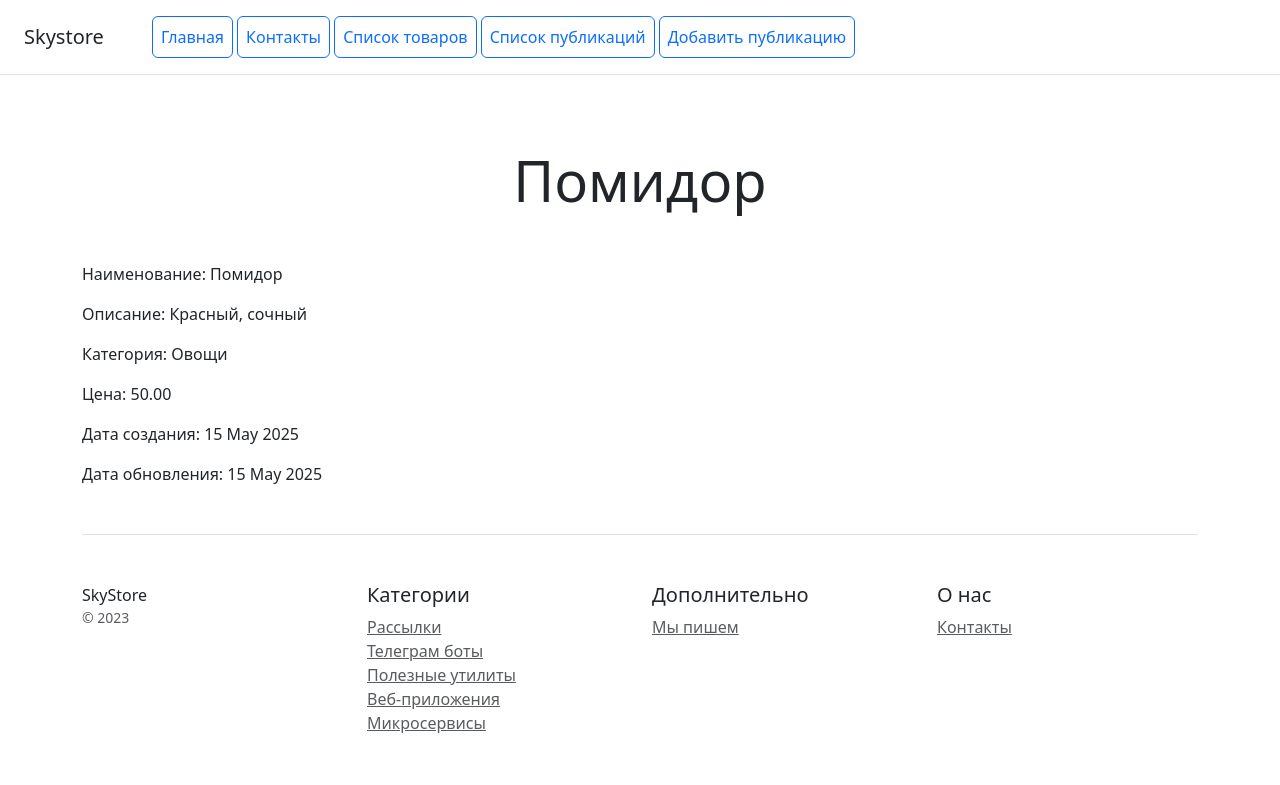
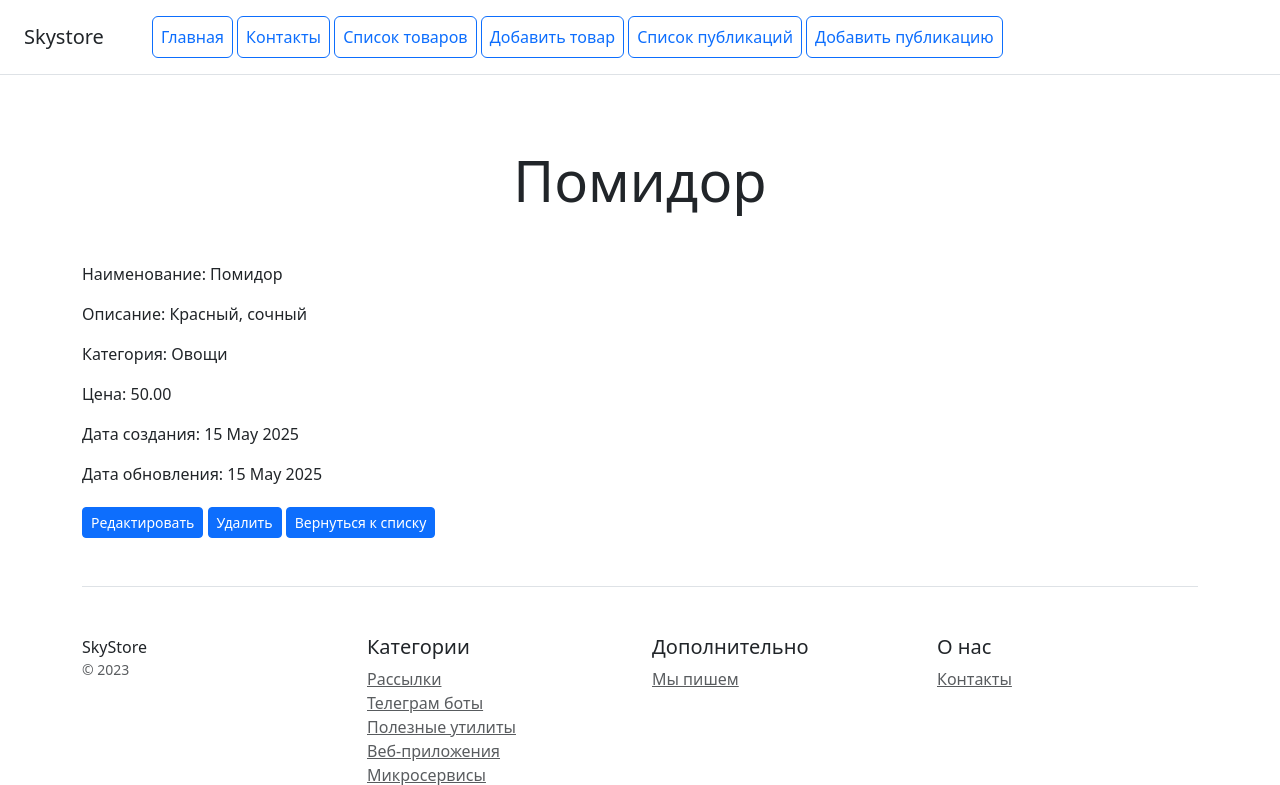
Before and after one commit to KolDaria/PJ_Django, a Django app: page /catalog/product_detail/1 in a window 1280 px wide. Shown: the top 785 px of the page. Before the commit the page ends 733 px from the top, so only its background shows below. Run offline with Django 5.2, Linux system fonts and the light colour scheme; data comes from the database, SQL or seed files in the repository.

Commit message:
Реализован механизм CRUD для модели продуктов

```diff
--- a/blog/templates/blog_confirm_delete.html
+++ b/blog/templates/blog_confirm_delete.html
@@ -1,9 +1,9 @@
 {% extends 'base.html' %}
 
-{% block title %}Удалить книгу{% endblock %}
+{% block title %}Удалить публикацию{% endblock %}
 
 {% block content %}
-<h2>Удалить книгу</h2>
+<h2>Удалить публикацию</h2>
 <p>Вы уверены, что хотите удалить "{{blog.title}}"?</p>
 <form method="post">
     {% csrf_token %}
--- a/catalog/templates/header.html
+++ b/catalog/templates/header.html
@@ -4,7 +4,8 @@
     <nav class="ms-5">
         <a class="p-2 btn btn-outline-primary" href="{% url 'main' %}">Главная</a>
         <a class="p-2 btn btn-outline-primary" href="{% url 'catalog:contact_list' %}">Контакты</a>
-        <a class="p-2 btn btn-outline-primary" href="{% url 'catalog:product_list' %}">Список товаров</a>
+        <a class="p-2 btn btn-outline-primary" href="{% url 'catalog:products_list' %}">Список товаров</a>
+        <a class="p-2 btn btn-outline-primary" href="{% url 'catalog:product_create' %}">Добавить товар</a>
         <a class="p-2 btn btn-outline-primary" href="{% url 'blog:blogs_list' %}">Список публикаций</a>
         <a class="p-2 btn btn-outline-primary" href="{% url 'blog:blog_create' %}">Добавить публикацию</a>
     </nav>
--- a/catalog/templates/main.html
+++ b/catalog/templates/main.html
@@ -10,7 +10,7 @@
 <div class="pricing-header px-3 py-3 pt-md-5 pb-md-4 mx-auto text-center">
     <h1 class="display-4">Добро пожаловать на мой сайт!</h1>
     <p>Это главная страница. Выберите что вас интересует.</p>
-    <a class="p-2 btn btn-outline-primary" href="{% url 'catalog:product_list' %}">Перейти в товары</a>
+    <a class="p-2 btn btn-outline-primary" href="{% url 'catalog:products_list' %}">Перейти в товары</a>
     <a class="p-2 btn btn-outline-primary" href="{% url 'blog:blogs_list' %}">Перейти в блог</a>
 </div>
 </body>
--- a/catalog/templates/product_detail.html
+++ b/catalog/templates/product_detail.html
@@ -15,4 +15,9 @@
         <p>Цена: {{ product.purchase_price}}</p>
         <p>Дата создания: {{ product.created_at|date:"d M Y" }}</p>
         <p>Дата обновления: {{ product.updated_at|date:"d M Y" }}</p>
+
+        <a href="{% url 'catalog:product_edit' product.id %}" class="btn btn-primary btn-sm" style="margin-top: 5px;">Редактировать</a>
+        <a href="{% url 'catalog:product_delete' product.id %}" class="btn btn-primary btn-sm" style="margin-top: 5px;">Удалить</a>
+        <a href="{% url 'catalog:products_list' %}" class="btn btn-primary btn-sm" style="margin-top: 5px;">Вернуться к списку</a>
+
 {% endblock %}
--- a/catalog/urls.py
+++ b/catalog/urls.py
@@ -3,14 +3,17 @@ from django.conf.urls.static import static
 from django.urls import path
 
 from catalog.apps import CatalogConfig
-from catalog.views import (ContactListListView, ContactView, HomeViewListView, ProductDetailDetailView,
-                           ProductListListView)
+from catalog.views import (ContactListListView, ContactView, HomeViewListView, ProductCreateView, ProductDeleteView,
+                           ProductDetailDetailView, ProductListListView, ProductUpdateView)
 
 app_name = CatalogConfig.name
 
 urlpatterns = [
-    path('product_list/', ProductListListView.as_view(), name='product_list'),
+    path('products_list/', ProductListListView.as_view(), name='products_list'),
     path('product_detail/<int:product_id>', ProductDetailDetailView.as_view(), name='product_detail'),
+    path('new/', ProductCreateView.as_view(), name='product_create'),
+    path('<int:pk>/edit/', ProductUpdateView.as_view(), name='product_edit'),
+    path('<int:pk>/delete/', ProductDeleteView.as_view(), name='product_delete'),
     path('', HomeViewListView.as_view(), name='home_view'),
     path('contacts/', ContactListListView.as_view(), name='contact_list'),
     path('contact_view/', ContactView.as_view(), name='contact_view'),
--- a/catalog/views.py
+++ b/catalog/views.py
@@ -1,8 +1,10 @@
 from django.http import HttpResponse
 from django.shortcuts import render
+from django.urls import reverse_lazy
 from django.views import View
-from django.views.generic import DetailView, ListView, TemplateView
+from django.views.generic import CreateView, DeleteView, DetailView, ListView, TemplateView, UpdateView
 
+from catalog.forms import ProductForm
 from catalog.models import Contact, Product
 
 
@@ -55,3 +57,23 @@ class ProductDetailDetailView(DetailView):
     template_name = 'product_detail.html'
     context_object_name = 'product'
     pk_url_kwarg = 'product_id'
+
+
+class ProductCreateView(CreateView):
+    model = Product
+    form_class = ProductForm
+    template_name = 'product_form.html'
+    success_url = reverse_lazy('catalog:products_list')
+
+
+class ProductUpdateView(UpdateView):
+    model = Product
+    form_class = ProductForm
+    template_name = 'product_form.html'
+    success_url = reverse_lazy('catalog:products_list')
+
+
+class ProductDeleteView(DeleteView):
+    model = Product
+    template_name = 'product_delete.html'
+    success_url = reverse_lazy('catalog:products_list')
```
